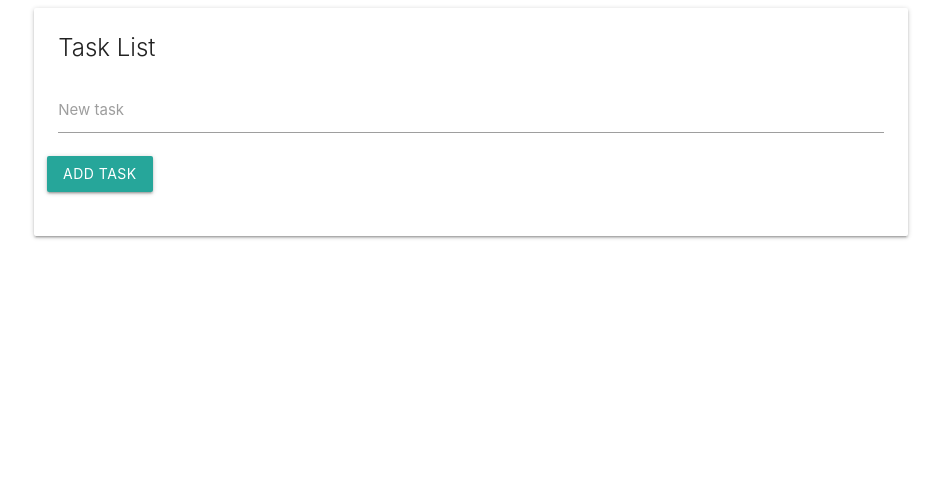
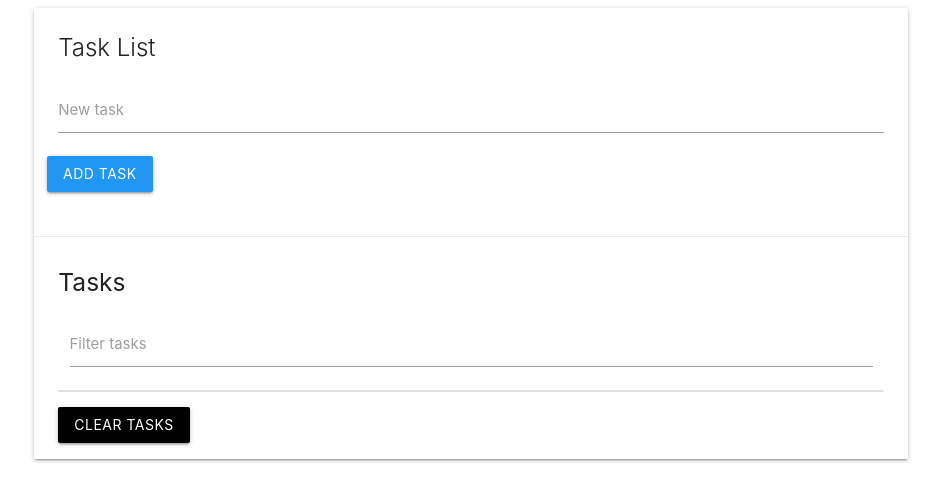
Before and after one commit to lukaszbasaj/javascript-todolist, a website built with webpack: page index.html in a window 1280 px wide. Shown: the whole page, without its empty margins (169-1110 px from the left). Built offline with nearby package versions, Linux system fonts and the light colour scheme.

Commit message:
added clear tasks

```diff
--- a/index.html
+++ b/index.html
@@ -20,21 +20,29 @@
                         <div class="row">
                             <form id="task-form">
                                 <div class="input-field col s12">
-                                    <input type="text" name="task" id="task ">
+                                    <input type="text" name="task" id="task">
                                     <label for="task">New task</label>
                                 </div>
-                                <input type="submit" value="Add Task" class="btn"></input>
+                                <input type="submit" value="Add Task" class="btn blue"></input>
                             </form>
                         </div>
+                    </div>
+                    <div class="card-action">
+                        <h5 id="task-title">Tasks</h5>
+                        <div class="input-field col s12">
+                            <input type="text" name="filter" id="filter">
+                            <label for="filter">Filter tasks</label>
+                        </div>
+                        <ul class="collection"></ul>
+                        <a href="#" class="clear-tasks btn black">Clear tasks</a>
                     </div>
                 </div>
             </div>
         </div>
-    </div>
-    <script src="https://code.jquery.com/jquery-3.4.0.js"
-        integrity="sha256-DYZMCC8HTC+QDr5QNaIcfR7VSPtcISykd+6eSmBW5qo=" crossorigin="anonymous"></script>
-    <script src="https://cdnjs.cloudflare.com/ajax/libs/materialize/1.0.0/js/materialize.min.js"></script>
-    <scirpt src="./src/scripts/index.js"></scirpt>
+        <script src="https://code.jquery.com/jquery-3.4.0.js"
+            integrity="sha256-DYZMCC8HTC+QDr5QNaIcfR7VSPtcISykd+6eSmBW5qo=" crossorigin="anonymous"></script>
+        <script src="https://cdnjs.cloudflare.com/ajax/libs/materialize/1.0.0/js/materialize.min.js"></script>
+        <scirpt src="./src/scripts/index.js"></scirpt>
 </body>
 
 </html>
```
